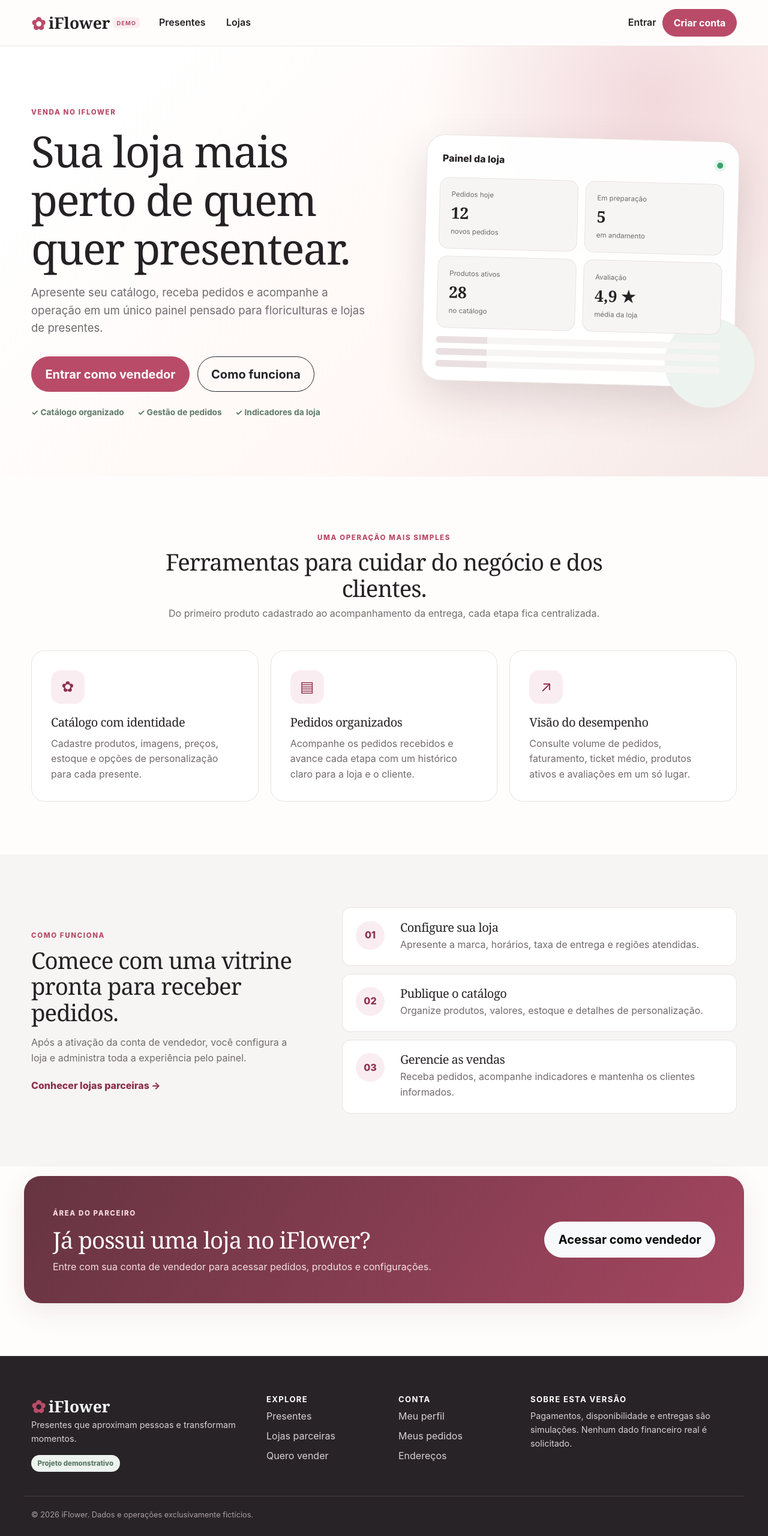
After one commit to yRicke/iFlower, a Django app: page /quero-vender/ in a window 1280 px wide. The commit adds this page. Shown: the whole page at 60% size. Run offline with Django 5.2, Linux system fonts and the light colour scheme.

Commit message:
feat: adiciona página pública para vendedores

```diff
--- a/iflower/urls.py
+++ b/iflower/urls.py
@@ -8,6 +8,7 @@ urlpatterns = [
     path('lojas/', views.store_list, name='store_list'),
     path('lojas/<slug:slug>/', views.store_detail, name='store_detail'),
     path('presentes/', views.product_list, name='product_list'),
+    path('quero-vender/', views.sell_with_us, name='sell_with_us'),
     path('lojas/<slug:store_slug>/produtos/<slug:product_slug>/', views.product_detail, name='product_detail'),
     path('conta/criar/', views.register, name='register'),
     path('conta/entrar/', auth_views.LoginView.as_view(template_name='registration/login.html'), name='login'),
--- a/iflower/views.py
+++ b/iflower/views.py
@@ -93,6 +93,10 @@ def product_detail(request, store_slug, product_slug):
     )
     related = Product.objects.filter(store=product.store, is_available=True).exclude(pk=product.pk)[:4]
     return render(request, 'iflower/product_detail.html', {'product': product, 'related': related})
+
+
+def sell_with_us(request):
+    return render(request, 'iflower/sell_with_us.html')
 
 
 def register(request):
--- a/static/css/responsive-fixes.css
+++ b/static/css/responsive-fixes.css
@@ -344,6 +344,265 @@ body {
   grid-template-columns: minmax(240px, 2fr) minmax(190px, 1.25fr) repeat(2, minmax(110px, .7fr)) minmax(150px, 1fr) auto;
 }
 
+.seller-landing-hero {
+  padding: 6rem 0;
+  overflow: hidden;
+  background:
+    radial-gradient(circle at 85% 12%, rgba(185, 75, 104, .18), transparent 30%),
+    linear-gradient(135deg, #fff 15%, #fff7f4 65%, #f4e7e5 100%);
+}
+
+.seller-landing-hero-grid {
+  display: grid;
+  grid-template-columns: minmax(0, 1.05fr) minmax(420px, .95fr);
+  gap: 5rem;
+  align-items: center;
+}
+
+.seller-landing-hero h1 {
+  max-width: 720px;
+  margin: .25rem 0 1.2rem;
+  font-size: clamp(3rem, 5.6vw, 5rem);
+}
+
+.seller-landing-hero h1 + p {
+  max-width: 680px;
+  color: var(--muted);
+  font-size: 1.16rem;
+}
+
+.seller-landing-actions,
+.seller-landing-trust {
+  display: flex;
+  gap: .8rem;
+  flex-wrap: wrap;
+}
+
+.seller-landing-actions {
+  margin-top: 2rem;
+}
+
+.seller-landing-trust {
+  gap: .8rem 1.4rem;
+  margin-top: 1.4rem;
+  color: var(--sage);
+  font-size: .86rem;
+  font-weight: 700;
+}
+
+.seller-panel-preview {
+  position: relative;
+  padding: 1.4rem;
+  background: rgba(255, 255, 255, .94);
+  border: 1px solid rgba(232, 226, 223, .9);
+  border-radius: 30px;
+  box-shadow: 0 28px 70px rgba(66, 40, 48, .16);
+  transform: rotate(1.5deg);
+}
+
+.seller-panel-preview::before {
+  position: absolute;
+  right: -35px;
+  bottom: -35px;
+  z-index: -1;
+  width: 150px;
+  height: 150px;
+  content: '';
+  background: var(--sage-light);
+  border-radius: 50%;
+}
+
+.seller-preview-top {
+  display: flex;
+  align-items: center;
+  justify-content: space-between;
+  padding: .25rem .2rem 1.1rem;
+  font-weight: 800;
+}
+
+.seller-preview-top i {
+  width: 10px;
+  height: 10px;
+  background: #35a56d;
+  border-radius: 50%;
+  box-shadow: 0 0 0 5px #e5f5ec;
+}
+
+.seller-preview-metrics {
+  display: grid;
+  grid-template-columns: repeat(2, minmax(0, 1fr));
+  gap: .75rem;
+}
+
+.seller-preview-metrics article {
+  display: flex;
+  flex-direction: column;
+  padding: 1.15rem;
+  background: var(--cloud);
+  border: 1px solid var(--line);
+  border-radius: 16px;
+}
+
+.seller-preview-metrics small,
+.seller-preview-metrics span {
+  color: var(--muted);
+  font-size: .72rem;
+}
+
+.seller-preview-metrics strong {
+  margin: .25rem 0;
+  font: 700 1.65rem Georgia, serif;
+}
+
+.seller-preview-orders {
+  display: grid;
+  gap: .55rem;
+  margin-top: .9rem;
+}
+
+.seller-preview-orders span {
+  height: 11px;
+  background: linear-gradient(90deg, #eadfe1 18%, var(--cloud) 18% 100%);
+  border-radius: 10px;
+}
+
+.seller-heading-narrow {
+  max-width: 760px;
+  margin-right: auto;
+  margin-left: auto;
+}
+
+.seller-heading-narrow p {
+  color: var(--muted);
+}
+
+.seller-benefit-grid {
+  display: grid;
+  grid-template-columns: repeat(3, 1fr);
+  gap: 1.25rem;
+}
+
+.seller-benefit-grid article {
+  padding: 2rem;
+  background: #fff;
+  border: 1px solid var(--line);
+  border-radius: var(--radius);
+  transition: transform 300ms ease, box-shadow 300ms ease, border-color 300ms ease;
+}
+
+.seller-benefit-grid article:hover {
+  border-color: #dfc7ce;
+  transform: translateY(-5px);
+  box-shadow: var(--shadow);
+}
+
+.seller-benefit-grid article > span {
+  display: grid;
+  width: 56px;
+  height: 56px;
+  margin-bottom: 1.25rem;
+  color: var(--rose-dark);
+  font-size: 1.55rem;
+  background: var(--rose-light);
+  border-radius: 17px;
+  place-items: center;
+}
+
+.seller-benefit-grid h3 {
+  margin-bottom: .7rem;
+}
+
+.seller-benefit-grid p,
+.seller-process-copy p,
+.seller-process-list p {
+  margin: 0;
+  color: var(--muted);
+}
+
+.seller-process-layout {
+  display: grid;
+  grid-template-columns: minmax(0, .8fr) minmax(0, 1.2fr);
+  gap: 5rem;
+  align-items: center;
+}
+
+.seller-process-copy h2 {
+  margin-bottom: 1rem;
+}
+
+.seller-process-copy a {
+  display: inline-block;
+  margin-top: 1.3rem;
+  font-weight: 800;
+}
+
+.seller-process-list {
+  display: grid;
+  gap: .8rem;
+  padding: 0;
+  margin: 0;
+  list-style: none;
+}
+
+.seller-process-list li {
+  display: grid;
+  grid-template-columns: 58px 1fr;
+  gap: 1rem;
+  padding: 1.35rem;
+  background: #fff;
+  border: 1px solid var(--line);
+  border-radius: var(--radius-sm);
+}
+
+.seller-process-list li > span {
+  display: grid;
+  width: 48px;
+  height: 48px;
+  color: var(--rose-dark);
+  font-weight: 800;
+  background: var(--rose-light);
+  border-radius: 50%;
+  place-items: center;
+}
+
+.seller-process-list h3 {
+  margin: 0 0 .25rem;
+}
+
+.seller-access-section {
+  padding-top: 1rem;
+}
+
+.seller-access-card {
+  display: flex;
+  gap: 2rem;
+  align-items: center;
+  justify-content: space-between;
+  padding: 3rem;
+  color: #fff;
+  background: linear-gradient(125deg, #663441, #a44660);
+  border-radius: 28px;
+  box-shadow: var(--shadow);
+}
+
+.seller-access-card h2 {
+  margin: .2rem 0 .65rem;
+}
+
+.seller-access-card p {
+  max-width: 680px;
+  margin: 0;
+  color: #f2dfe4;
+}
+
+.seller-access-card .btn {
+  flex-shrink: 0;
+}
+
+#como-funciona {
+  scroll-margin-top: 90px;
+}
+
 @media (max-width: 1199px) {
   .filter-products {
     grid-template-columns: repeat(3, minmax(0, 1fr));
--- a/templates/base.html
+++ b/templates/base.html
@@ -41,7 +41,7 @@
   {% if messages %}<div class="container alerts" aria-live="polite">{% for message in messages %}<div class="alert alert-{{ message.tags|default:'info' }} alert-dismissible fade show" role="alert">{{ message }}<button type="button" class="btn-close" data-bs-dismiss="alert" aria-label="Fechar"></button></div>{% endfor %}</div>{% endif %}
   <main id="conteudo">{% block content %}{% endblock %}</main>
   <footer class="site-footer">
-    <div class="container footer-grid"><div><a class="brand brand-light" href="{% url 'home' %}"><span class="brand-mark">✿</span> iFlower</a><p>Presentes que aproximam pessoas e transformam momentos.</p><span class="demo-pill">Projeto demonstrativo</span></div><div><h2>Explore</h2><a href="{% url 'product_list' %}">Presentes</a><a href="{% url 'store_list' %}">Lojas parceiras</a><a href="{% url 'seller_dashboard' %}">Quero vender</a></div><div><h2>Conta</h2><a href="{% url 'profile' %}">Meu perfil</a><a href="{% url 'order_list' %}">Meus pedidos</a><a href="{% url 'address_list' %}">Endereços</a></div><div><h2>Sobre esta versão</h2><p>Pagamentos, disponibilidade e entregas são simulações. Nenhum dado financeiro real é solicitado.</p></div></div>
+    <div class="container footer-grid"><div><a class="brand brand-light" href="{% url 'home' %}"><span class="brand-mark">✿</span> iFlower</a><p>Presentes que aproximam pessoas e transformam momentos.</p><span class="demo-pill">Projeto demonstrativo</span></div><div><h2>Explore</h2><a href="{% url 'product_list' %}">Presentes</a><a href="{% url 'store_list' %}">Lojas parceiras</a><a href="{% url 'sell_with_us' %}">Quero vender</a></div><div><h2>Conta</h2><a href="{% url 'profile' %}">Meu perfil</a><a href="{% url 'order_list' %}">Meus pedidos</a><a href="{% url 'address_list' %}">Endereços</a></div><div><h2>Sobre esta versão</h2><p>Pagamentos, disponibilidade e entregas são simulações. Nenhum dado financeiro real é solicitado.</p></div></div>
     <div class="container footer-bottom">© 2026 iFlower. Dados e operações exclusivamente fictícios.</div>
   </footer>
   <script src="https://cdn.jsdelivr.net/npm/bootstrap@5.3.7/dist/js/bootstrap.bundle.min.js"></script>
--- a/templates/iflower/home.html
+++ b/templates/iflower/home.html
@@ -4,5 +4,5 @@
 <section class="section section-tint"><div class="container"><div class="section-heading"><div><span class="eyebrow">Escolhas especiais</span><h2>Presentes em destaque</h2></div><a href="{% url 'product_list' %}">Explorar catálogo →</a></div><div class="product-grid">{% for product in products %}{% include 'iflower/partials/product_card.html' %}{% empty %}<div class="empty-state"><span>🌷</span><h3>O catálogo está sendo preparado</h3><p>Execute o comando de demonstração para carregar os produtos.</p></div>{% endfor %}</div></div></section>
 <section class="section"><div class="container"><div class="section-heading"><div><span class="eyebrow">Perto de você</span><h2>Lojas que cuidam de cada detalhe</h2></div><a href="{% url 'store_list' %}">Todas as lojas →</a></div><div class="store-grid">{% for store in stores %}{% include 'iflower/partials/store_card.html' %}{% endfor %}</div></div></section>
 <section class="section how"><div class="container"><div class="text-center section-heading-center"><span class="eyebrow">Simples do começo ao fim</span><h2>Como funciona</h2><p>Escolha, personalize e acompanhe cada etapa da surpresa.</p></div><div class="steps"><article><span>01</span><div class="step-icon">⌕</div><h3>Encontre</h3><p>Descubra lojas e presentes para a ocasião.</p></article><article><span>02</span><div class="step-icon">♡</div><h3>Personalize</h3><p>Escolha detalhes e escreva sua mensagem.</p></article><article><span>03</span><div class="step-icon">⌁</div><h3>Acompanhe</h3><p>Veja o andamento na linha do tempo simulada.</p></article></div></div></section>
-<section class="seller-cta"><div class="container"><div><span class="eyebrow light">Para vendedores</span><h2>Seu negócio pode florescer aqui.</h2><p>Um painel simples para produtos, pedidos e indicadores.</p></div><a class="btn btn-light btn-lg" href="{% url 'seller_dashboard' %}">Quero vender no iFlower</a></div></section>
+<section class="seller-cta"><div class="container"><div><span class="eyebrow light">Para vendedores</span><h2>Seu negócio pode florescer aqui.</h2><p>Um painel simples para produtos, pedidos e indicadores.</p></div><a class="btn btn-light btn-lg" href="{% url 'sell_with_us' %}">Quero vender no iFlower</a></div></section>
 {% endblock %}
--- /dev/null
+++ b/templates/iflower/sell_with_us.html
@@ -0,0 +1,83 @@
+{% extends 'base.html' %}
+{% block title %}Venda no iFlower{% endblock %}
+{% block meta_description %}Conheça as ferramentas do iFlower para lojas de flores, cestas e presentes.{% endblock %}
+{% block content %}
+<section class="seller-landing-hero">
+  <div class="container seller-landing-hero-grid">
+    <div>
+      <span class="eyebrow">Venda no iFlower</span>
+      <h1>Sua loja mais perto de quem quer presentear.</h1>
+      <p>Apresente seu catálogo, receba pedidos e acompanhe a operação em um único painel pensado para floriculturas e lojas de presentes.</p>
+      <div class="seller-landing-actions">
+        {% if user.is_authenticated and user.profile.role == 'vendor' %}
+          <a class="btn btn-primary btn-lg" href="{% url 'seller_dashboard' %}">Acessar painel da loja</a>
+        {% else %}
+          <a class="btn btn-primary btn-lg" href="{% url 'login' %}?next={% url 'seller_dashboard' %}">Entrar como vendedor</a>
+        {% endif %}
+        <a class="btn btn-outline-dark btn-lg" href="#como-funciona">Como funciona</a>
+      </div>
+      <div class="seller-landing-trust">
+        <span>✓ Catálogo organizado</span>
+        <span>✓ Gestão de pedidos</span>
+        <span>✓ Indicadores da loja</span>
+      </div>
+    </div>
+    <aside class="seller-panel-preview" aria-label="Prévia do painel do vendedor">
+      <div class="seller-preview-top"><span>Painel da loja</span><i></i></div>
+      <div class="seller-preview-metrics">
+        <article><small>Pedidos hoje</small><strong>12</strong><span>novos pedidos</span></article>
+        <article><small>Em preparação</small><strong>5</strong><span>em andamento</span></article>
+        <article><small>Produtos ativos</small><strong>28</strong><span>no catálogo</span></article>
+        <article><small>Avaliação</small><strong>4,9 ★</strong><span>média da loja</span></article>
+      </div>
+      <div class="seller-preview-orders"><span></span><span></span><span></span></div>
+    </aside>
+  </div>
+</section>
+
+<section class="section">
+  <div class="container">
+    <div class="text-center section-heading-center seller-heading-narrow">
+      <span class="eyebrow">Uma operação mais simples</span>
+      <h2>Ferramentas para cuidar do negócio e dos clientes.</h2>
+      <p>Do primeiro produto cadastrado ao acompanhamento da entrega, cada etapa fica centralizada.</p>
+    </div>
+    <div class="seller-benefit-grid">
+      <article><span aria-hidden="true">✿</span><h3>Catálogo com identidade</h3><p>Cadastre produtos, imagens, preços, estoque e opções de personalização para cada presente.</p></article>
+      <article><span aria-hidden="true">▤</span><h3>Pedidos organizados</h3><p>Acompanhe os pedidos recebidos e avance cada etapa com um histórico claro para a loja e o cliente.</p></article>
+      <article><span aria-hidden="true">↗</span><h3>Visão do desempenho</h3><p>Consulte volume de pedidos, faturamento, ticket médio, produtos ativos e avaliações em um só lugar.</p></article>
+    </div>
+  </div>
+</section>
+
+<section class="section section-tint" id="como-funciona">
+  <div class="container seller-process-layout">
+    <div class="seller-process-copy">
+      <span class="eyebrow">Como funciona</span>
+      <h2>Comece com uma vitrine pronta para receber pedidos.</h2>
+      <p>Após a ativação da conta de vendedor, você configura a loja e administra toda a experiência pelo painel.</p>
+      <a href="{% url 'store_list' %}">Conhecer lojas parceiras <span aria-hidden="true">→</span></a>
+    </div>
+    <ol class="seller-process-list">
+      <li><span>01</span><div><h3>Configure sua loja</h3><p>Apresente a marca, horários, taxa de entrega e regiões atendidas.</p></div></li>
+      <li><span>02</span><div><h3>Publique o catálogo</h3><p>Organize produtos, valores, estoque e detalhes de personalização.</p></div></li>
+      <li><span>03</span><div><h3>Gerencie as vendas</h3><p>Receba pedidos, acompanhe indicadores e mantenha os clientes informados.</p></div></li>
+    </ol>
+  </div>
+</section>
+
+<section class="section seller-access-section">
+  <div class="container seller-access-card">
+    <div>
+      <span class="eyebrow light">Área do parceiro</span>
+      <h2>Já possui uma loja no iFlower?</h2>
+      <p>Entre com sua conta de vendedor para acessar pedidos, produtos e configurações.</p>
+    </div>
+    {% if user.is_authenticated and user.profile.role == 'vendor' %}
+      <a class="btn btn-light btn-lg" href="{% url 'seller_dashboard' %}">Ir para o painel</a>
+    {% else %}
+      <a class="btn btn-light btn-lg" href="{% url 'login' %}?next={% url 'seller_dashboard' %}">Acessar como vendedor</a>
+    {% endif %}
+  </div>
+</section>
+{% endblock %}
```
Also changed, not shown: other parts of static/css/responsive-fixes.css (+41 -0 lines), iflower/tests.py (+18 -0 lines), README.md.
